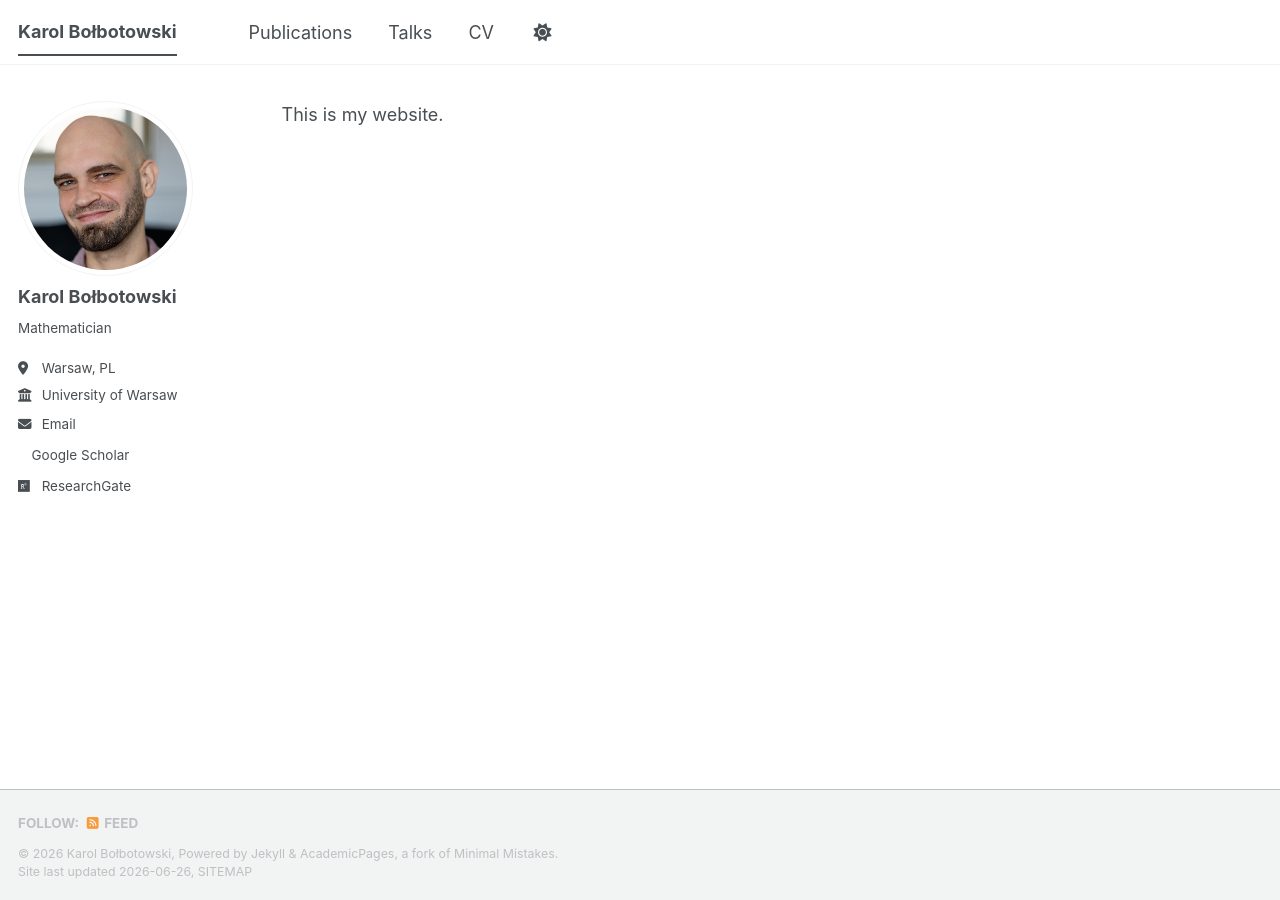
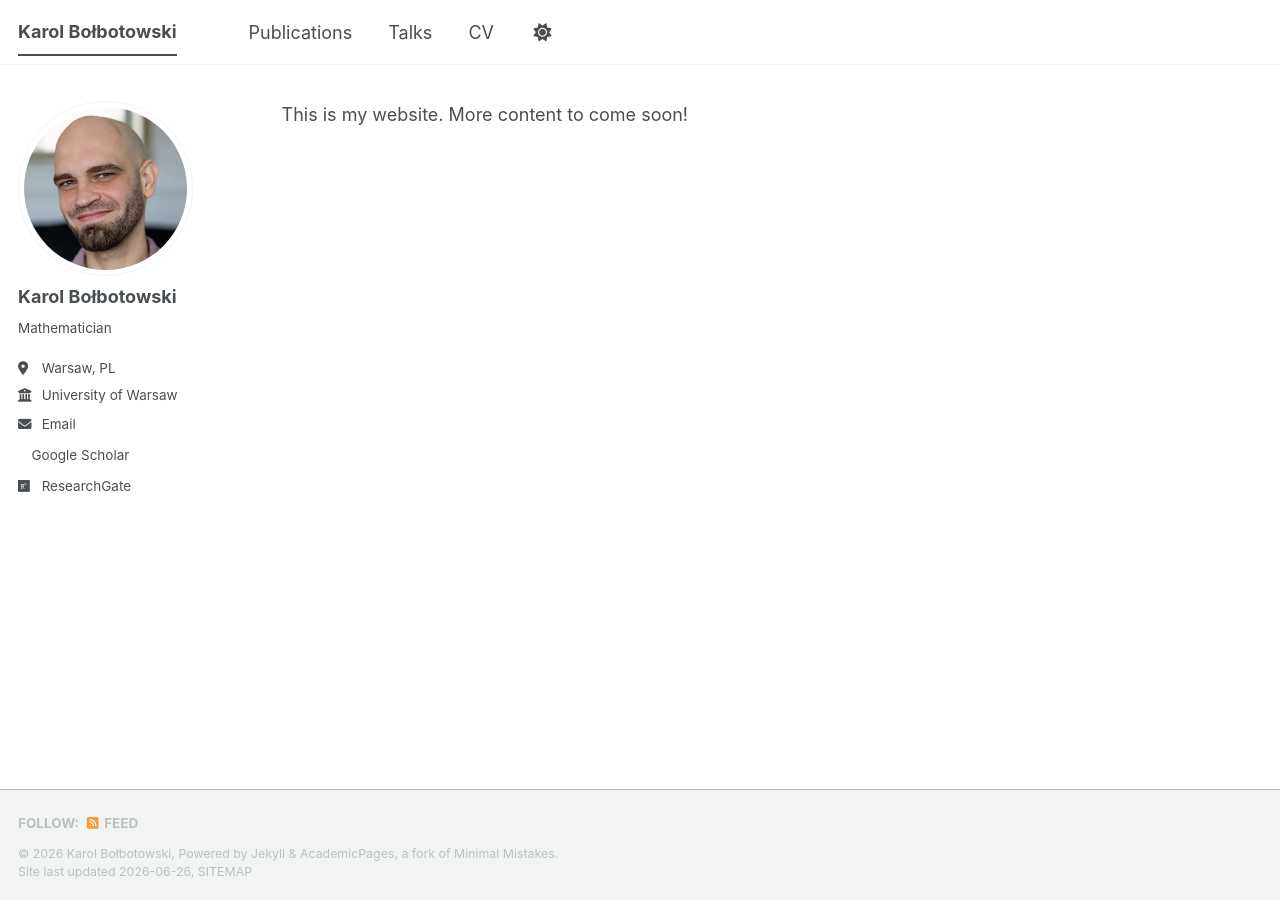
Before and after one commit to kbolbotowski/kbolbotowski.github.io, a Jekyll site: the page built from _pages/about.md, in a window 1280 px wide. Built offline with Jekyll 4.4.1, drawn with Linux system fonts in a browser that asks for light colours; a style sheet for code colours, icons or effects is not loaded.

Commit message:
Update about.md

```diff
--- a/_pages/about.md
+++ b/_pages/about.md
@@ -6,4 +6,4 @@ redirect_from:
   - /about.html
 ---
 
-This is my website.
+This is my website. More content to come soon!
```
